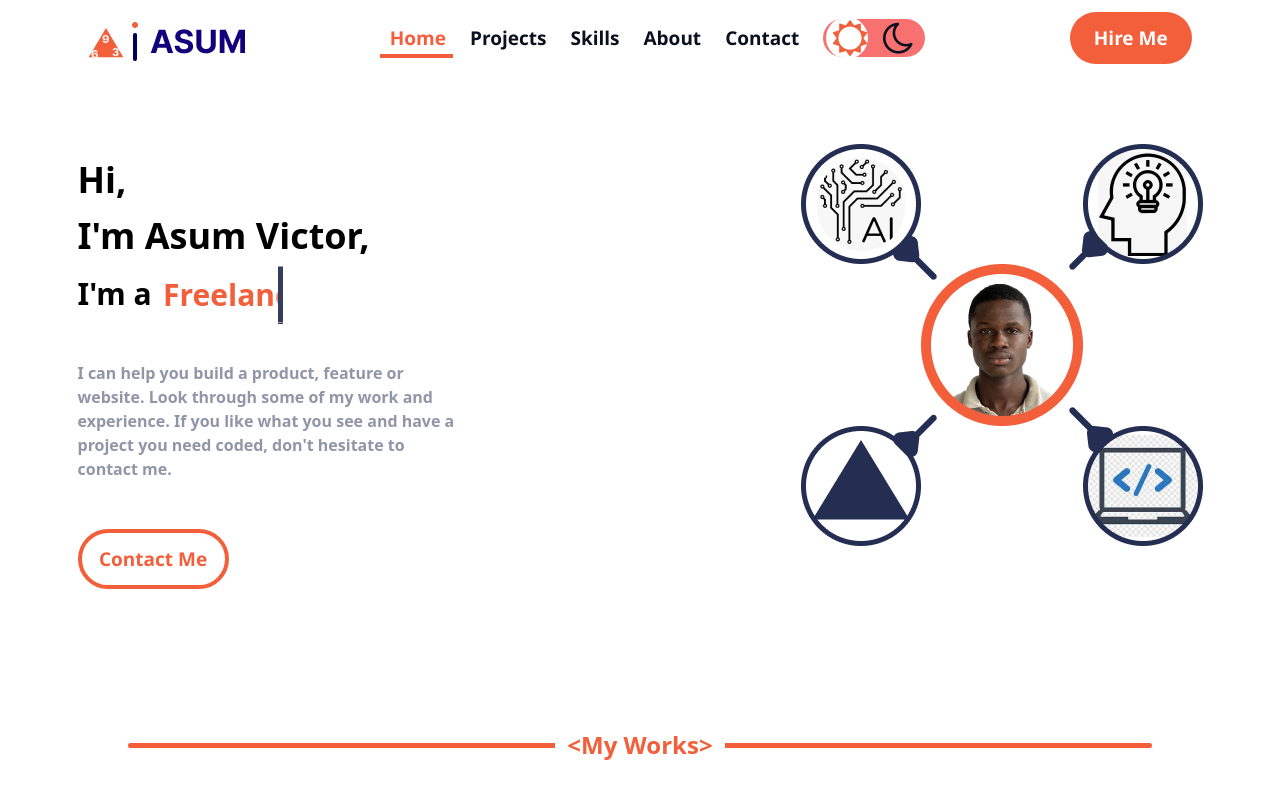
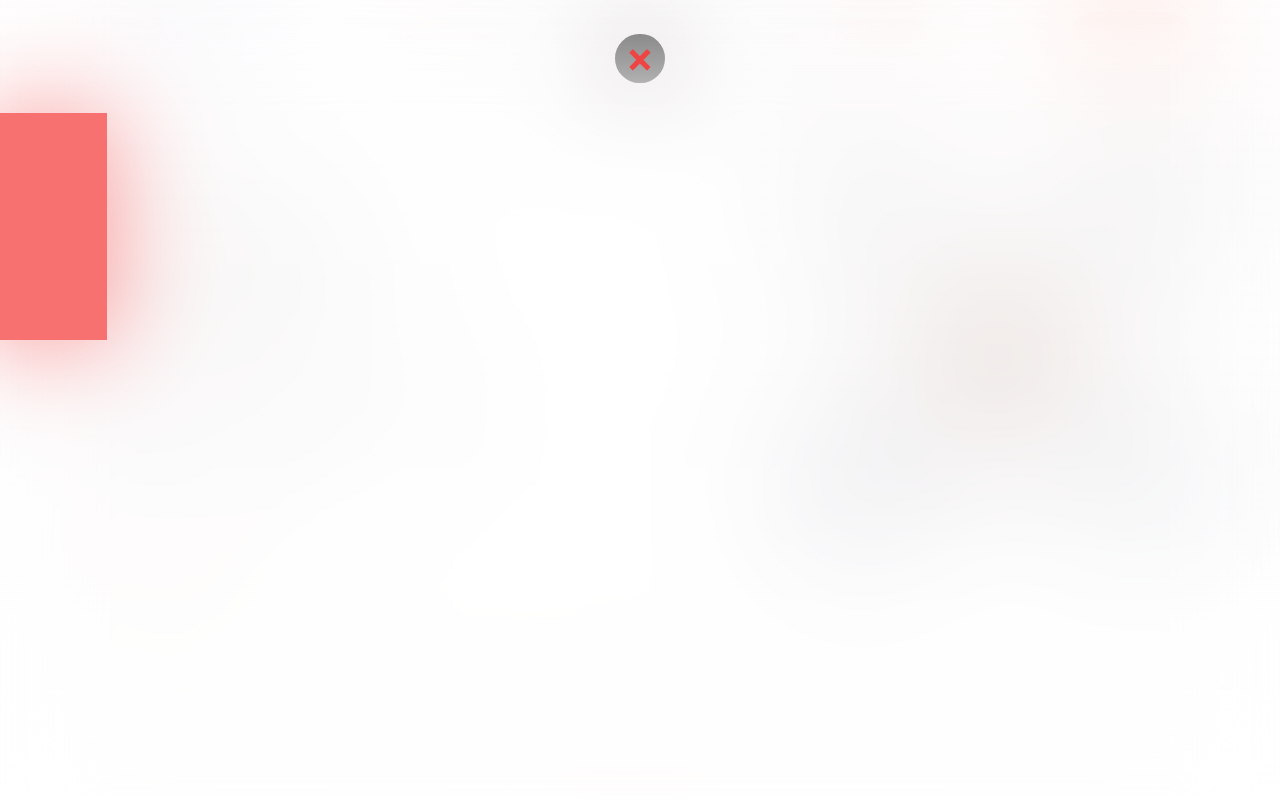
Before and after one commit to AsumVictor/me, a website: page index.html in a window 1280 px wide. Shown: the top 800 px of the page. Drawn offline with nearby package versions, Linux system fonts and the light colour scheme.

Commit message:
Project modal box

```diff
--- a/input.css
+++ b/input.css
@@ -385,11 +385,13 @@ textarea{
     left: 0px;
     transform: scale(0);
     backdrop-filter: blur(46px);
-
+    visibility: hidden;
     top: 0px;
     z-index:100;
     overflow-y: scroll;
    background-image: linear-gradient(rgba(255,255,255,0.4), rgba(255,255,255,0.3),rgba(255,255,255,0.5));
+   scrollbar-color: red;
+
 }
 
 #projectSections.dark .project_modal_box{
@@ -398,13 +400,33 @@ textarea{
 }
 
 .show{
-    transform: scale(1);
+    animation: show .2s ease forwards;
+}
+@keyframes show {
+    from{
+        visibility: hidden;
+        transform: scale(0);
+    }
+   to{
+        visibility: visible;
+        transform: scale(1);
+    }
 }
 
 .close{
-    transform: scale(0);
+    animation: close .2s ease forwards;
 }
 
+@keyframes close {
+    from{
+        visibility: visible;
+        transform: scale(1);
+    }
+    to{
+        visibility: hidden;
+        transform: scale(0);
+    }
+}
 .modal_close{
     position: absolute;
     height: 2.2cm;
@@ -414,6 +436,15 @@ textarea{
 .modal_close_btn{
     height: 1.3cm;
     width: 1.3cm;
-    background-color: rgba(0,0,0,.4);
     backdrop-filter: blur(50px);
+    background-image: linear-gradient(rgba(116, 116, 116, 0.8),rgba(78, 78, 78, 0.4));
 }
+
+#projectSections.dark .modal_close_btn{
+   background-image: linear-gradient(rgba(255,255,255,0.8),rgba(255,255,255,0.4));
+}
+
+.modal_content{
+    height: 6cm;
+    margin-top: 3cm;
+}
--- a/script.js
+++ b/script.js
@@ -480,28 +480,29 @@ document.addEventListener('DOMContentLoaded', () => {
 
      `
 
-     x= `
+     modal_content= `
      <div class="modal_close rounded-xl flex justify-center items-end">
          <div class='modal_close_btn rounded-full text-red-500 font-bold text-5xl ${top3Project.privateClasses.closebtn}
          text-center items-center flex cursor-pointer justify-center'>&times;</div>
      </div>
 
-     <!--Project Screenshot-->
-     <div class=''>
-     <div class="projectImagebox md:w-1/2 flex items-center p-4 ">
-        <img src="${top3Project.imageLink}" alt="${top3Project.imageAltText}" srcset="${top3Project.imageLink}">
+    <div class='modal_content w-1/12 bg-red-400 '>
+
+
     </div>
+
+
 
      `
 
         projectwrap = document.createElement('div')
-        projectwrap.setAttribute("class"," relative bg-gray-100 flex flex-col md:flex-row md:p-7 p-4 mt-8 md:space-x-7 rounded-2xl")
+        projectwrap.setAttribute("class"," relative bg-gray-100 flex flex-col justify-center md:flex-row md:p-7 p-4 mt-8 md:space-x-7 rounded-2xl")
         projectwrap.innerHTML= homeMyworksContent;
         projectsContainer.appendChild(projectwrap)
         project_modal_box = document.createElement('div')
-        project_modal_box.setAttribute('class',`project_modal_box ${top3Project.privateClasses.modalBox}`)
+        project_modal_box.setAttribute('class',`project_modal_box ${top3Project.privateClasses.modalBox} show`)
         project_modal_box.setAttribute('id',`${top3Project.privateClasses.modalBox}`)
-        project_modal_box.innerHTML= x;
+        project_modal_box.innerHTML= modal_content;
         projectsContainer.appendChild(project_modal_box)
 
            });
```
Also changed, not shown: css/main.css.
